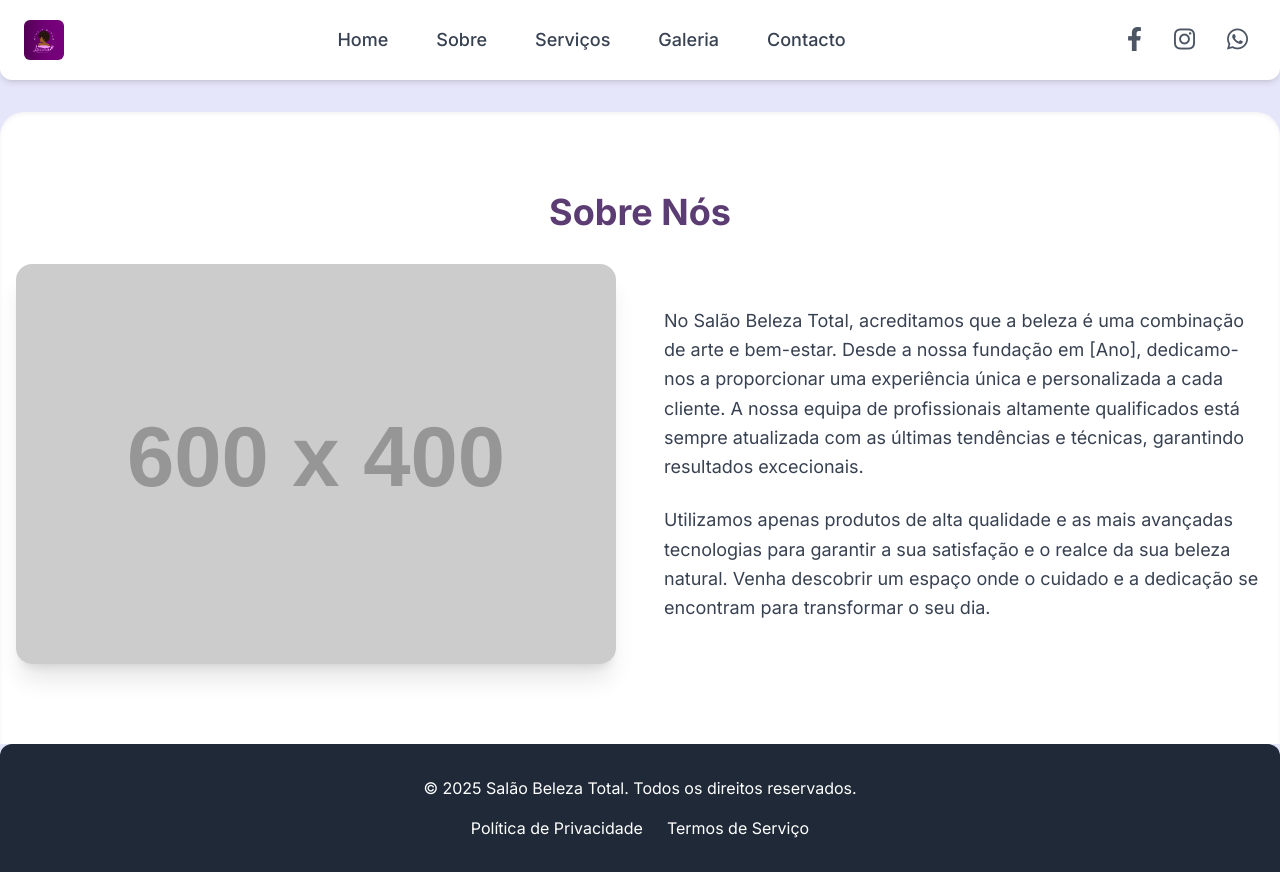
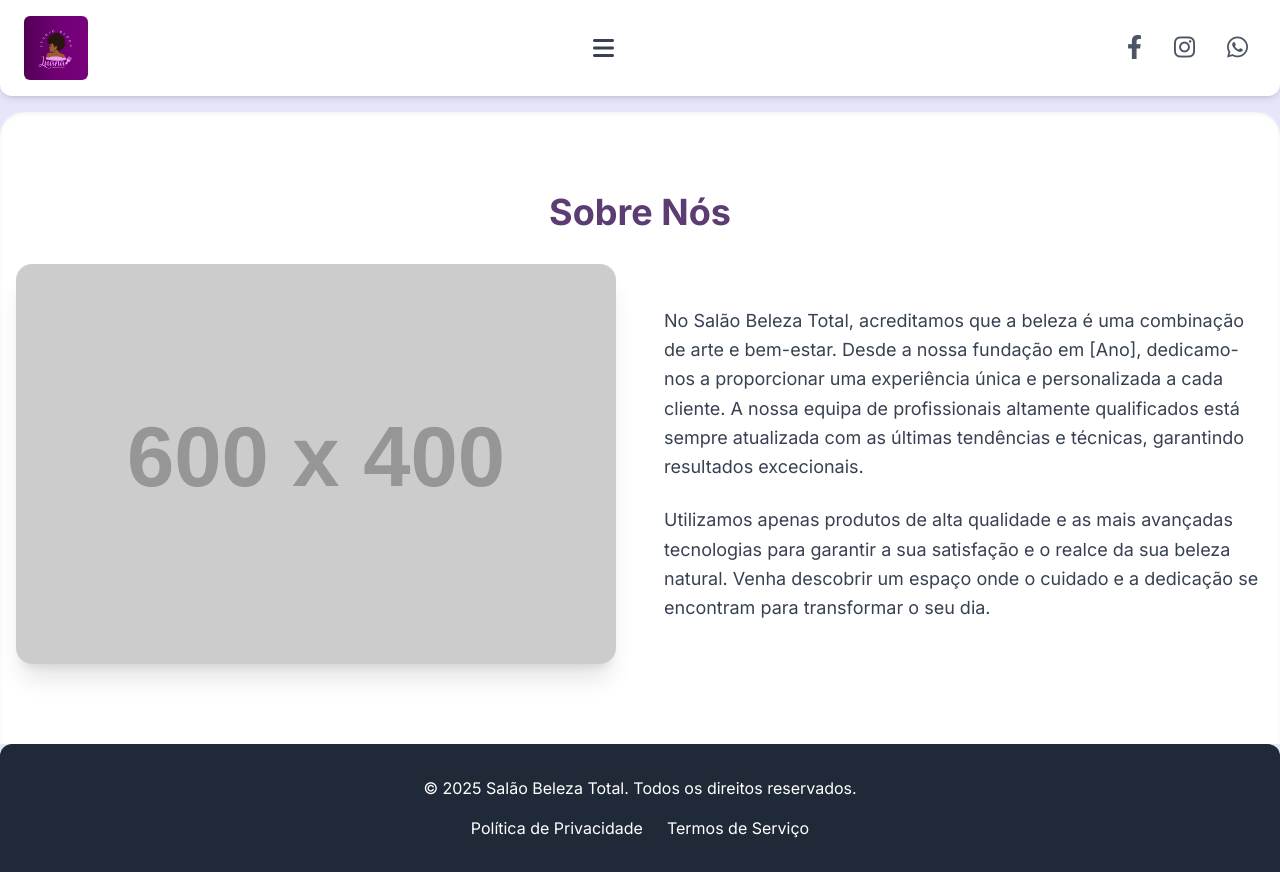
Before and after one commit to nadiairina/StudioBloom, a plain HTML site: page sobre.html in a window 1280 px wide. Drawn offline with nearby package versions, Linux system fonts and the light colour scheme; placeholder pictures from the web are drawn by us.

Commit message:
Update sobre.html

```diff
--- a/sobre.html
+++ b/sobre.html
@@ -16,30 +16,21 @@
 <body class="bg-lilac-100 text-gray-800">
 
     <!-- Header -->
-    <header class="bg-white shadow-md py-4 px-6 flex flex-col md:flex-row justify-between items-center fixed w-full z-50 rounded-b-xl">
+    <header class="bg-white shadow-md py-4 px-6 flex justify-between items-center fixed w-full z-50 rounded-b-xl">
         <!-- Logotipo -->
         <div class="mb-4 md:mb-0">
             <a href="index.html" class="flex items-center space-x-2">
-                <img src="logotipo.png" alt="Logotipo do Salão" class="h-10 w-auto rounded-md">
+                <img src="logotipo.png" alt="Logotipo do Salão" class="h-16 w-auto rounded-md">
             </a>
         </div>
 
-        <!-- Botão do Menu Hambúrguer (visível apenas em ecrãs pequenos) -->
-        <button id="hamburgerBtn" class="md:hidden text-gray-700 hover:text-lilac-800 focus:outline-none focus:ring-2 focus:ring-lilac-300 rounded-md p-2">
+        <!-- Botão do Menu Hambúrguer (sempre visível) -->
+        <button id="hamburgerBtn" class="text-gray-700 hover:text-lilac-800 focus:outline-none focus:ring-2 focus:ring-lilac-300 rounded-md p-2">
             <i class="fas fa-bars text-2xl"></i>
         </button>
 
-        <!-- Navegação (oculta por padrão em ecrãs pequenos, visível em ecrãs médios e maiores) -->
-        <nav id="mainNav" class="hidden md:flex flex-col md:flex-row justify-center md:justify-end gap-x-6 gap-y-2 text-lg font-medium w-full md:w-auto mt-4 md:mt-0">
-            <a href="index.html" class="text-gray-700 hover:text-lilac-800 transition duration-300 ease-in-out px-3 py-1 rounded-md">Home</a>
-            <a href="sobre.html" class="text-gray-700 hover:text-lilac-800 transition duration-300 ease-in-out px-3 py-1 rounded-md">Sobre</a>
-            <a href="servicos.html" class="text-gray-700 hover:text-lilac-800 transition duration-300 ease-in-out px-3 py-1 rounded-md">Serviços</a>
-            <a href="galeria.html" class="text-gray-700 hover:text-lilac-800 transition duration-300 ease-in-out px-3 py-1 rounded-md">Galeria</a>
-            <a href="contacto.html" class="text-gray-700 hover:text-lilac-800 transition duration-300 ease-in-out px-3 py-1 rounded-md">Contacto</a>
-        </nav>
-
-        <!-- Ícones de Redes Sociais -->
-        <div class="flex space-x-4 mt-4 md:mt-0">
+        <!-- Ícones de Redes Sociais (permanecem no cabeçalho) -->
+        <div class="flex space-x-4">
             <a href="#" target="_blank" aria-label="Facebook" class="text-gray-600 hover:text-blue-600 transition duration-300 ease-in-out text-2xl rounded-full p-2 hover:bg-blue-100">
                 <i class="fab fa-facebook-f"></i>
             </a>
@@ -51,6 +42,19 @@
             </a>
         </div>
     </header>
+
+    <!-- Navegação (Menu de Sobreposição - Oculto por padrão) -->
+    <nav id="mainNav" class="hidden fixed top-0 left-0 w-full h-full bg-white z-40 flex-col items-center justify-center text-xl font-medium transition-transform duration-300 ease-in-out transform -translate-x-full">
+        <!-- Botão para fechar o menu -->
+        <button id="closeNavBtn" class="absolute top-4 right-6 text-gray-700 hover:text-lilac-800 focus:outline-none focus:ring-2 focus:ring-lilac-300 rounded-md p-2">
+            <i class="fas fa-times text-3xl"></i>
+        </button>
+        <a href="index.html" class="text-gray-700 hover:text-lilac-800 transition duration-300 ease-in-out px-4 py-3 rounded-md mb-4" onclick="closeNav()">Home</a>
+        <a href="sobre.html" class="text-gray-700 hover:text-lilac-800 transition duration-300 ease-in-out px-4 py-3 rounded-md mb-4" onclick="closeNav()">Sobre</a>
+        <a href="servicos.html" class="text-gray-700 hover:text-lilac-800 transition duration-300 ease-in-out px-4 py-3 rounded-md mb-4" onclick="closeNav()">Serviços</a>
+        <a href="galeria.html" class="text-gray-700 hover:text-lilac-800 transition duration-300 ease-in-out px-4 py-3 rounded-md mb-4" onclick="closeNav()">Galeria</a>
+        <a href="contacto.html" class="text-gray-700 hover:text-lilac-800 transition duration-300 ease-in-out px-4 py-3 rounded-md mb-4" onclick="closeNav()">Contacto</a>
+    </nav>
 
     <main class="pt-28"> <!-- Padding top para compensar o cabeçalho fixo -->
 
```
